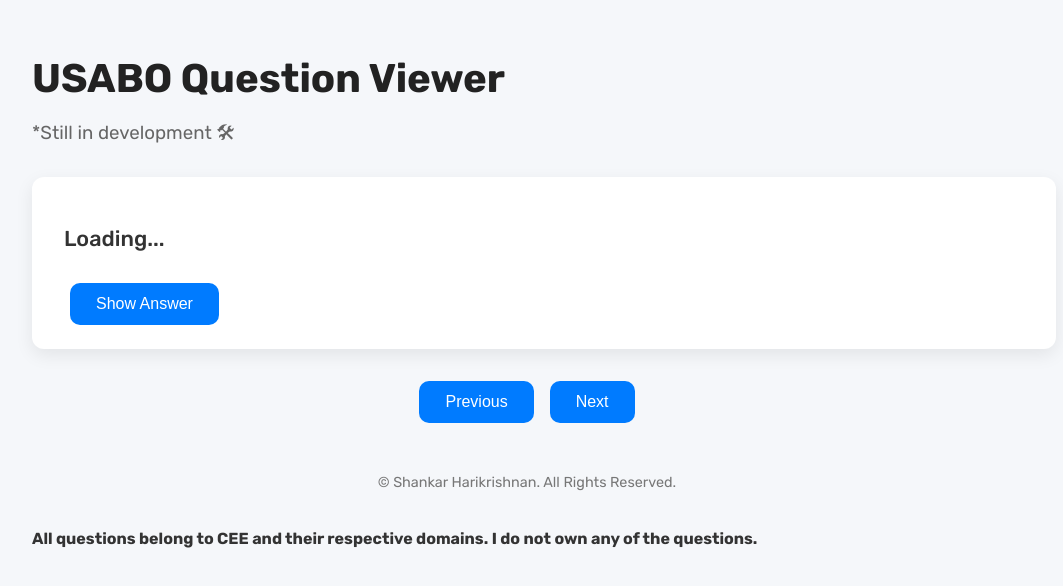
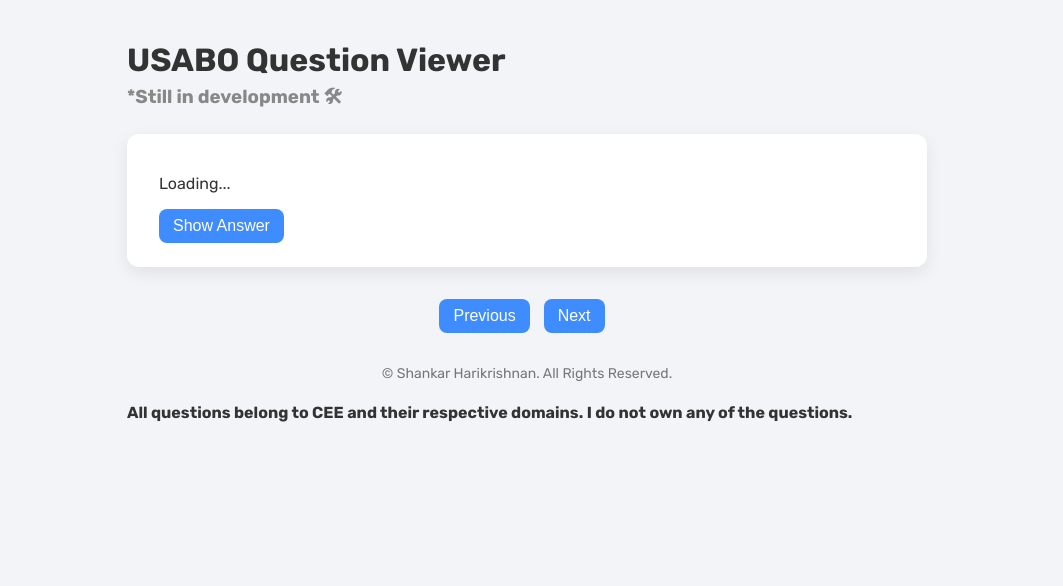
Before and after one commit to shankarhkn/usaboquestions, a plain HTML site: page index.html in a window 1280 px wide. Shown: the whole page, without its empty margins (113-1176 px from the left). Drawn offline with Linux system fonts and the light colour scheme.

Commit message:
Update style.css

```diff
--- a/style.css
+++ b/style.css
@@ -1,152 +1,91 @@
-/* Reset & base */
-* {
-  box-sizing: border-box;
+body {
+  font-family: 'Rubik', sans-serif;
+  background: #f2f4f7;
+  padding: 20px;
+  margin: 0;
+  color: #333;
 }
 
-body {
-  font-family: 'Rubik', 'Segoe UI', Tahoma, Geneva, Verdana, sans-serif;
-  background-color: #f5f7fa;
-  color: #333;
-  margin: 0;
-  padding: 20px;
-  line-height: 1.6;
-  -webkit-font-smoothing: antialiased;
-  -moz-osx-font-smoothing: grayscale;
+#app {
+  max-width: 800px;
+  margin: auto;
 }
 
-/* Container */
-#app {
-  max-width: 1020px;
-  margin: 0 auto;
-  padding: 0 15px;
-}
-
-/* Header */
 h1 {
-  font-weight: 700;
-  font-size: 2.5rem;
-  margin-bottom: 0.2em;
-  color: #222;
+  font-size: 2rem;
+  margin-bottom: 0.25rem;
 }
 
 h3 {
-  font-weight: 400;
-  color: #666;
   margin-top: 0;
-  margin-bottom: 1.5em;
+  color: #888;
 }
 
-/* Question Card */
+#filters {
+  margin-bottom: 20px;
+}
+
+#filters label {
+  margin-right: 8px;
+}
+
+#filters select {
+  margin-right: 12px;
+  padding: 4px 8px;
+  font-size: 1rem;
+}
+
 #question-box {
   background: white;
-  width: 1024px;
   padding: 24px 32px;
   border-radius: 12px;
   box-shadow: 0 6px 18px rgba(0, 0, 0, 0.08);
   margin-bottom: 2rem;
   transition: box-shadow 0.3s ease;
+  width: 100%;
+  box-sizing: border-box;
 }
 
-#question-box:hover {
-  box-shadow: 0 10px 26px rgba(0, 0, 0, 0.12);
+#choices-text div {
+  margin-bottom: 6px;
 }
 
-/* Question Number */
-#question-number {
-  font-weight: 600;
-  font-size: 1.2rem;
-  margin-bottom: 0.5em;
-  color: #007bff;
-}
-
-/* Question Text */
-#question-text {
-  font-size: 1.35rem;
-  font-weight: 500;
-  margin-bottom: 1.2em;
-}
-
-/* Choices */
-#choices-text > div {
-  padding: 12px 18px;
-  margin-bottom: 10px;
-  background: #fefefe;
-  border: 1.5px solid #ddd;
+button {
+  background-color: #3f8cff;
+  border: none;
+  color: white;
+  padding: 8px 14px;
   border-radius: 8px;
-  cursor: pointer;
-  font-size: 1.1rem;
-  color: #333;
-  transition: background-color 0.25s ease, border-color 0.25s ease;
-}
-
-#choices-text > div:hover {
-  background-color: #e6f0ff;
-  border-color: #007bff;
-}
-
-/* Selected Choice Style */
-.choice-selected {
-  background-color: #007bff !important;
-  color: white !important;
-  border-color: #0056b3 !important;
-}
-
-/* Answer Text */
-#answer-text {
-  margin-top: 1em;
-  font-size: 1.1rem;
-  font-weight: 600;
-  color: #28a745;
-}
-
-/* Buttons */
-button {
-  background-color: #007bff;
-  color: white;
-  border: none;
-  padding: 12px 26px;
-  border-radius: 10px;
   font-size: 1rem;
   cursor: pointer;
-  margin: 0 6px;
-  transition: background-color 0.3s ease;
-  user-select: none;
+  margin-right: 10px;
+  transition: background-color 0.2s ease;
 }
 
 button:hover {
-  background-color: #0056b3;
+  background-color: #2f73d9;
 }
 
-button:disabled {
-  background-color: #999;
-  cursor: not-allowed;
+.controls {
+  text-align: center;
+  margin-bottom: 20px;
 }
 
-/* Controls Container */
-.controls {
-  text-align: center;
-  margin-bottom: 3rem;
+#answer-text {
+  font-weight: bold;
+  margin-top: 1rem;
 }
 
-/* Footer */
-.copyright {
-  text-align: center;
-  font-size: 0.9rem;
-  color: #777;
-  margin-bottom: 2rem;
+img {
+  display: block;
+  margin: 20px auto;
+  max-width: 75%;
+  height: auto;
 }
 
-/* Responsive */
-@media (max-width: 600px) {
-  #question-box {
-    padding: 20px 20px;
-  }
-  button {
-    display: block;
-    width: 100%;
-    margin: 10px 0;
-  }
-  .controls {
-    margin-bottom: 1.5rem;
-  }
+.copyright {
+  font-size: 0.875rem;
+  color: #777;
+  text-align: center;
+  margin-top: 2rem;
 }
```
